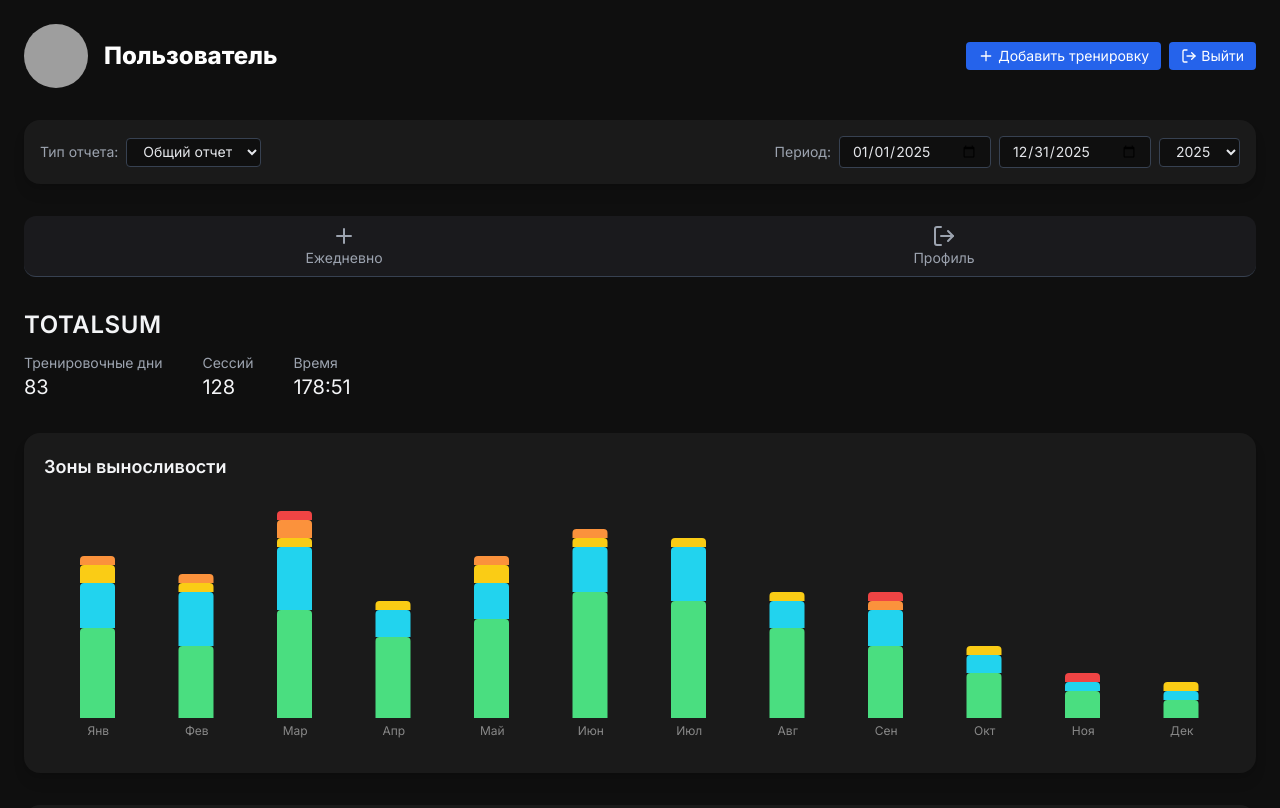
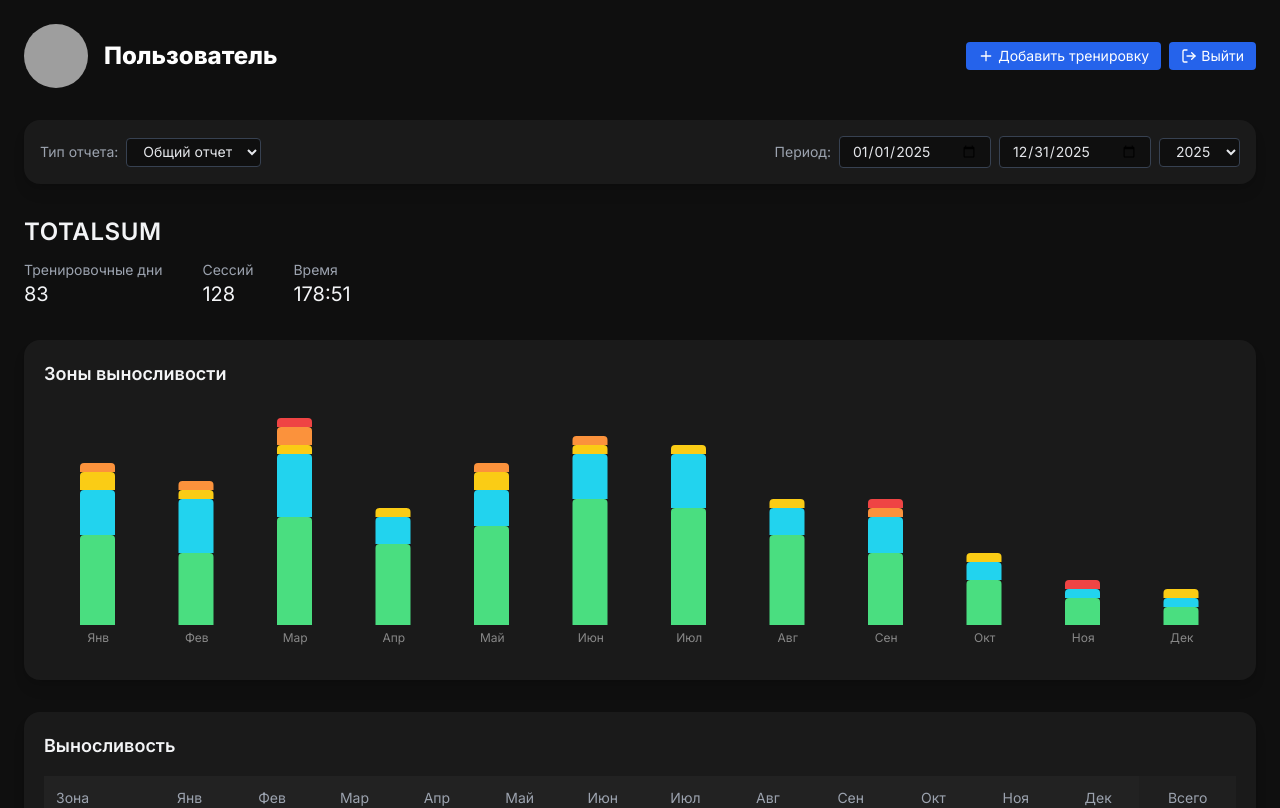
Before and after one commit to mbaliabin/dagbook-test, a React (Vite) app in the folder fasx-frontend/: page /statistics in a window 1280 px wide. Shown: the top 808 px of the page. Built offline with nearby package versions, Linux system fonts and the light colour scheme; grey boxes are pictures that could not be loaded.

Commit message:
Доработка StatisticsPage.tsx 177

```diff
--- a/fasx-frontend/src/pages/StatisticsPage.tsx
+++ b/fasx-frontend/src/pages/StatisticsPage.tsx
@@ -1,17 +1,24 @@
 import React from "react";
-import { useNavigate, useLocation } from "react-router-dom";
+import { useNavigate } from "react-router-dom";
 import dayjs from "dayjs";
 import "dayjs/locale/ru";
-import { LogOut, Plus } from "lucide-react";
-import { BarChart, Bar, XAxis, Tooltip, ResponsiveContainer } from "recharts";
+import {
+  LogOut,
+  Plus,
+} from "lucide-react";
+import {
+  BarChart,
+  Bar,
+  XAxis,
+  Tooltip,
+  ResponsiveContainer,
+} from "recharts";
 
 dayjs.locale("ru");
 
 export default function StatsPage() {
   const navigate = useNavigate();
-  const location = useLocation();
 
-  // Данные пользователя
   const [name] = React.useState("Пользователь");
   const [reportType, setReportType] = React.useState("Общий отчет");
   const [startPeriod, setStartPeriod] = React.useState("2025-01-01");
@@ -24,7 +31,9 @@ export default function StatsPage() {
     time: "178:51",
   };
 
-  const months = ["Янв","Фев","Мар","Апр","Май","Июн","Июл","Авг","Сен","Окт","Ноя","Дек"];
+  const months = [
+    "Янв","Фев","Мар","Апр","Май","Июн","Июл","Авг","Сен","Окт","Ноя","Дек",
+  ];
 
   const enduranceZones = [
     { zone: "I1", color: "#4ade80", months: [10,8,12,9,11,14,13,10,8,5,3,2] },
@@ -48,7 +57,6 @@ export default function StatsPage() {
     return `${h}:${m.toString().padStart(2, "0")}`;
   };
 
-  // Фильтруем по выбранному периоду
   const startMonth = dayjs(startPeriod).month();
   const endMonth = dayjs(endPeriod).month();
 
@@ -69,15 +77,9 @@ export default function StatsPage() {
     // navigate("/login");
   };
 
-  // Меню
-  const menuItems = [
-    { path: "/daily", label: "Ежедневно", icon: Plus },
-    { path: "/profile", label: "Профиль", icon: LogOut },
-  ];
-
   return (
     <div className="min-h-screen bg-[#0f0f0f] text-gray-200 p-6 w-full">
-      <div className="max-w-7xl mx-auto space-y-8 w-full">
+      <div className="w-full space-y-8">
 
         {/* Header */}
         <div className="flex flex-col md:flex-row md:items-center md:justify-between gap-4 mb-4 w-full">
@@ -107,7 +109,7 @@ export default function StatsPage() {
           </div>
         </div>
 
-        {/* Панель выбора отчета */}
+        {/* Panel */}
         <div className="flex flex-col md:flex-row md:items-center md:justify-between gap-4 bg-[#1a1a1a] p-4 rounded-2xl shadow-lg mb-6 w-full">
           <div className="flex items-center gap-2">
             <label className="text-gray-400 text-sm">Тип отчета:</label>
@@ -146,28 +148,7 @@ export default function StatsPage() {
           </div>
         </div>
 
-        {/* Меню */}
-        <div className="flex justify-around bg-[#1a1a1d] border-b border-gray-700 py-2 px-4 rounded-xl mb-6">
-          {menuItems.map((item) => {
-            const Icon = item.icon;
-            const isActive = location.pathname === item.path;
-
-            return (
-              <button
-                key={item.path}
-                onClick={() => navigate(item.path)}
-                className={`flex flex-col items-center text-sm transition-colors ${
-                  isActive ? "text-blue-500" : "text-gray-400 hover:text-white"
-                }`}
-              >
-                <Icon className="w-6 h-6" />
-                <span>{item.label}</span>
-              </button>
-            );
-          })}
-        </div>
-
-        {/* Totals */}
+        {/* TOTALSUM */}
         <div>
           <h1 className="text-2xl font-semibold tracking-wide text-gray-100">TOTALSUM</h1>
           <div className="flex flex-wrap gap-10 text-sm mt-3">
```
